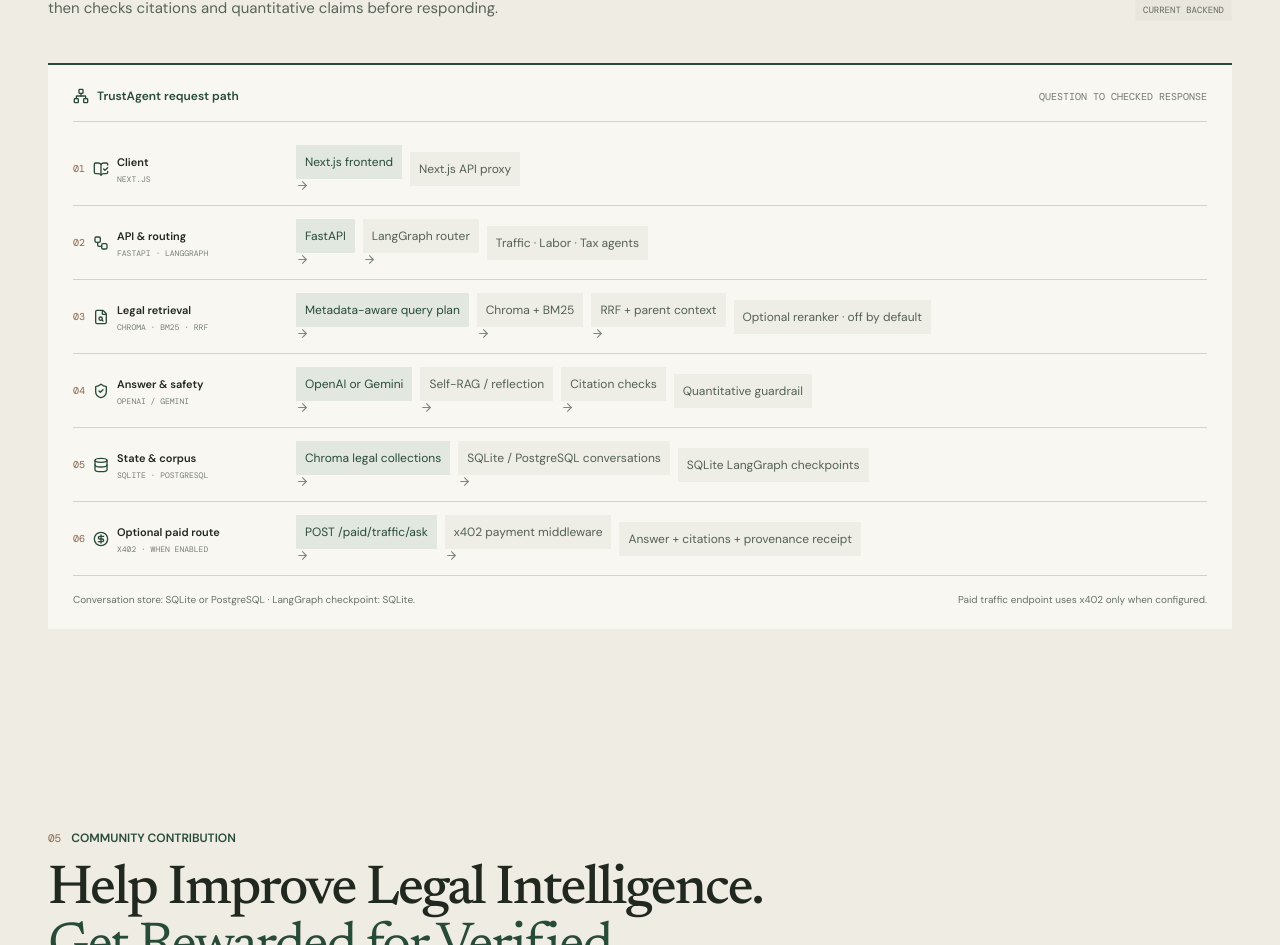
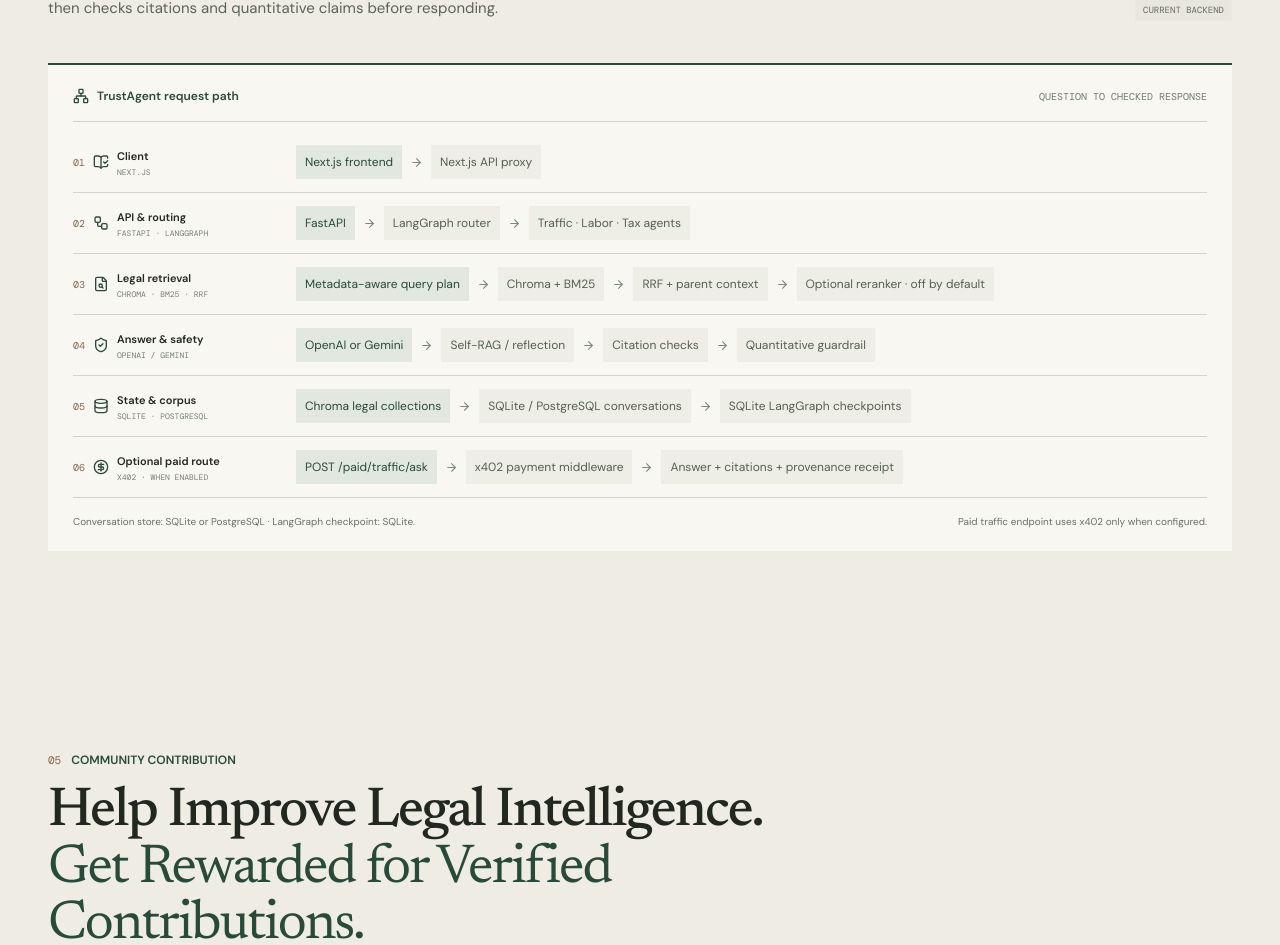
Before and after one commit to Anttia2404/trustagent, a React (Vite) app: page / in a window 1280 px wide. Shown: the part 6552-7497 px from the top of the page. Built offline with nearby package versions, Linux system fonts and the light colour scheme.

Commit message:
fix(landing): align architecture flow arrows

```diff
--- a/src/index.css
+++ b/src/index.css
@@ -381,6 +381,7 @@ a { color: inherit; text-decoration: none; }
 .architecture-layer__label strong { font-size: 11px; font-weight: 600; }
 .architecture-layer__label small { color: #778074; font: 8px var(--mono); }
 .architecture-layer__flow { display: flex; flex-wrap: wrap; align-items: center; gap: 8px; }
+.architecture-node-wrap { display: inline-flex; align-items: center; gap: 8px; }
 .architecture-node { display: inline-flex; align-items: center; min-height: 34px; padding: 5px 9px; color: #526053; background: #efeee6; font-size: 12px; line-height: 1.35; }
 .architecture-node--start { color: var(--forest); background: #e2e8df; }
 .architecture-node__arrow { color: #7c897c; }
```
